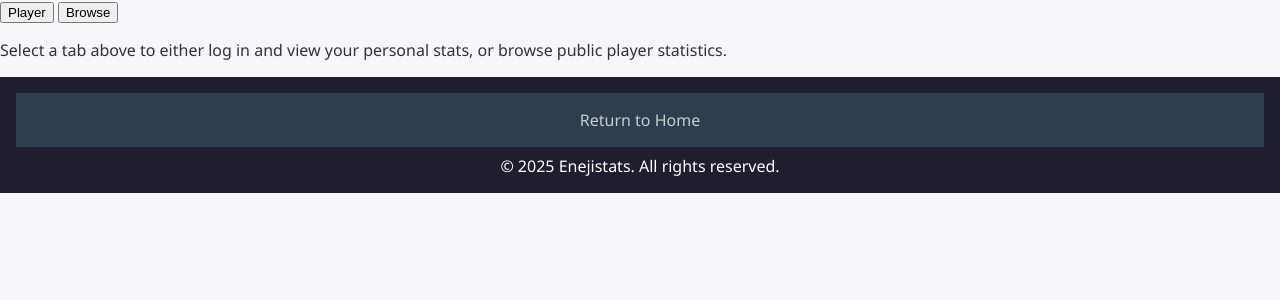
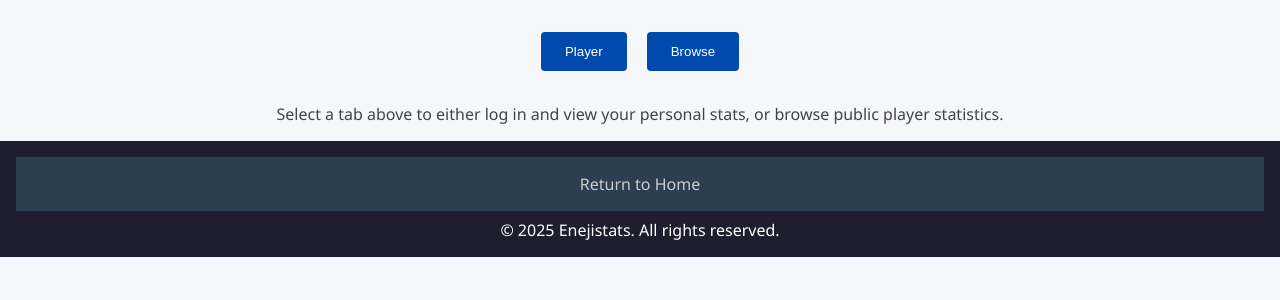
Before and after one commit to EnejiStats/Enejistats, a FastAPI app: template backend/templates/stats_area.html in a window 1280 px wide. Shown: the part 156-456 px from the top of the page. Run offline with FastAPI, Linux system fonts and the light colour scheme; the template is opened without the code that fills it, so the values that code supplies are empty.

Commit message:
Update styles.css

```diff
--- a/backend/static/css/styles.css
+++ b/backend/static/css/styles.css
@@ -99,3 +99,33 @@ footer .links a {
   text-decoration: none;
 }
 footer p { margin: 0.5rem 0 0; }
+.tabs {
+  display: flex;
+  justify-content: center;
+  margin-top: 2rem;
+  gap: 20px;
+}
+
+.tabs button {
+  padding: 0.75rem 1.5rem;
+  background-color: #004aad;
+  color: white;
+  border: none;
+  border-radius: 4px;
+  cursor: pointer;
+  font-weight: 500;
+}
+
+.tabs button:hover {
+  background-color: #00357d;
+}
+
+.content-area {
+  text-align: center;
+  margin-top: 2rem;
+}
+
+.content-area p {
+  font-size: 1rem;
+  color: #444;
+}
```
